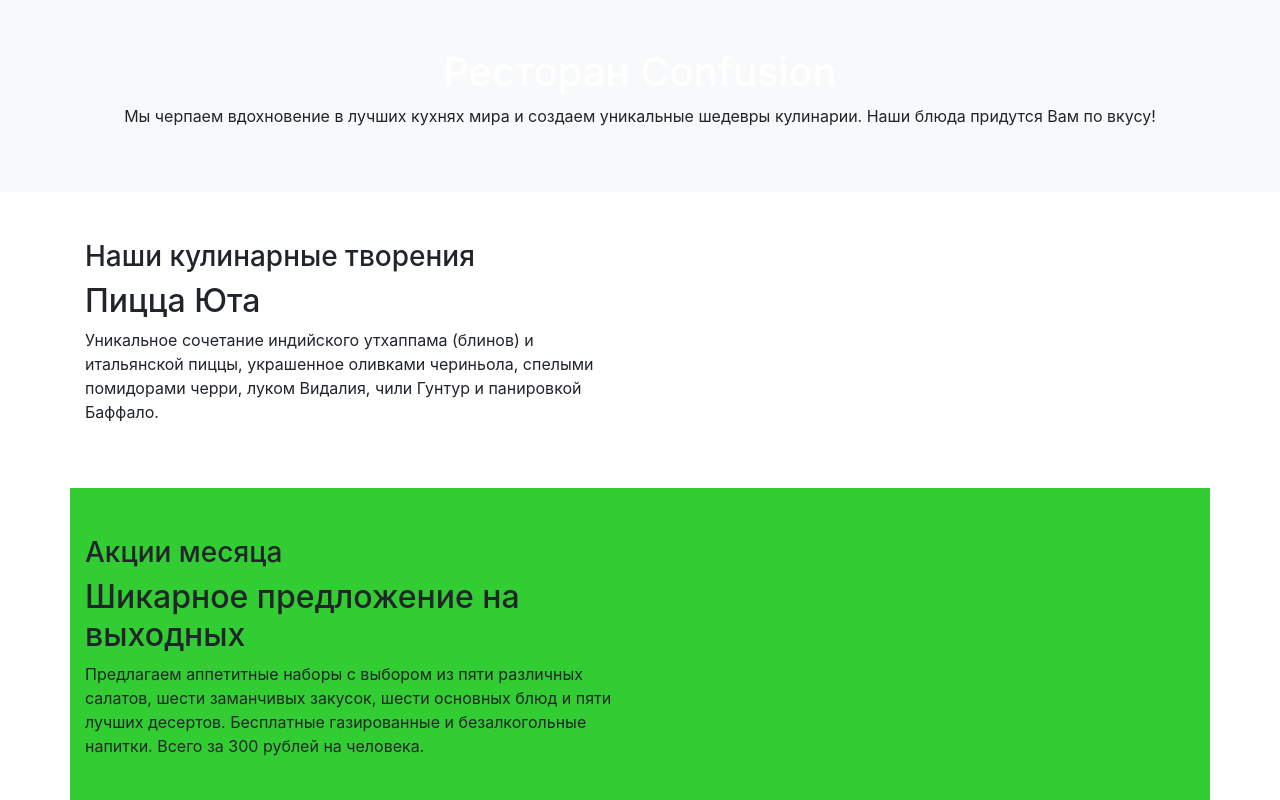
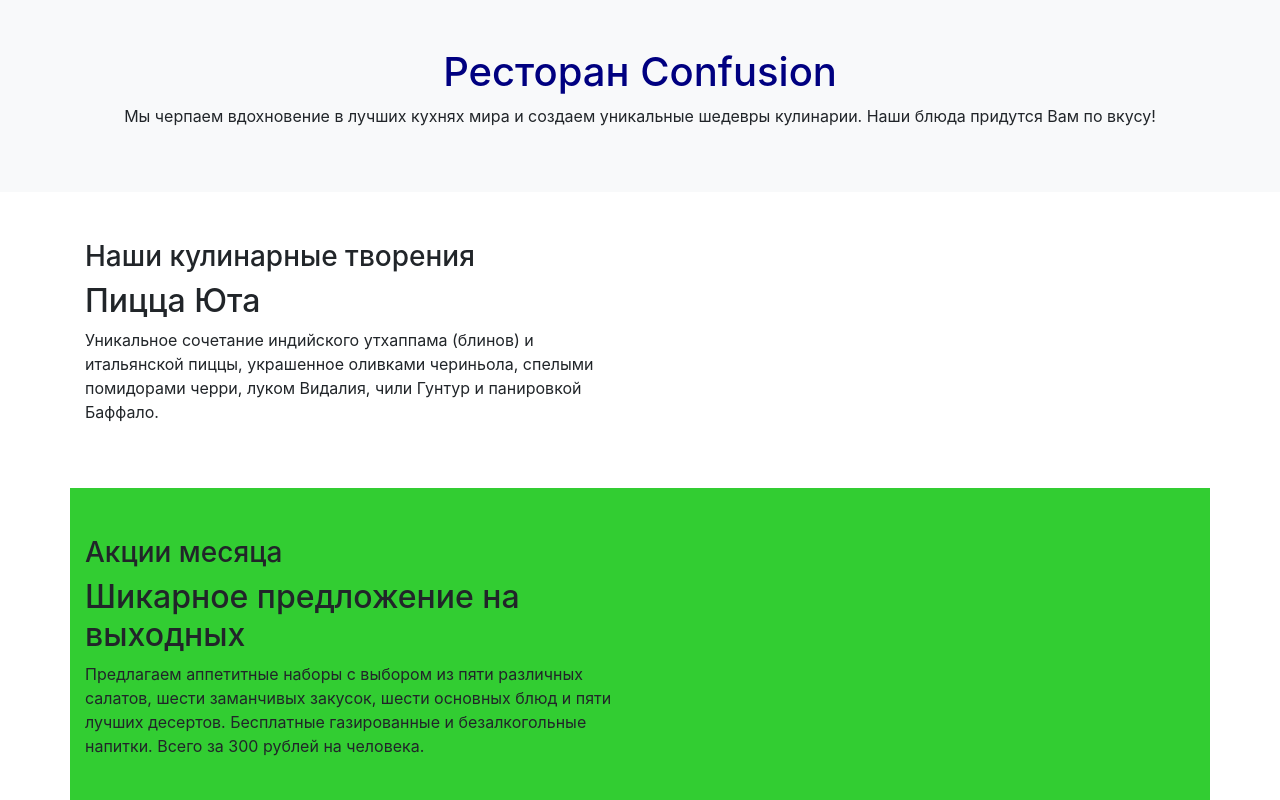
Before and after one commit to SnezhanaKray/special-tribble, a plain HTML site: page index.html in a window 1280 px wide. Shown: the top 800 px of the page. Drawn offline with nearby package versions, Linux system fonts and the light colour scheme.

Commit message:
index.html

```diff
--- a/index.html
+++ b/index.html
@@ -7,7 +7,7 @@
     <link rel="stylesheet" href="https://stackpath.bootstrapcdn.com/bootstrap/4.5.2/css/bootstrap.min.css">
     <style>
         h1 {
-            color: #FFFFFF
+            color:#000080
         }
         .bg-purple {
             background-color: #32CD32
```
